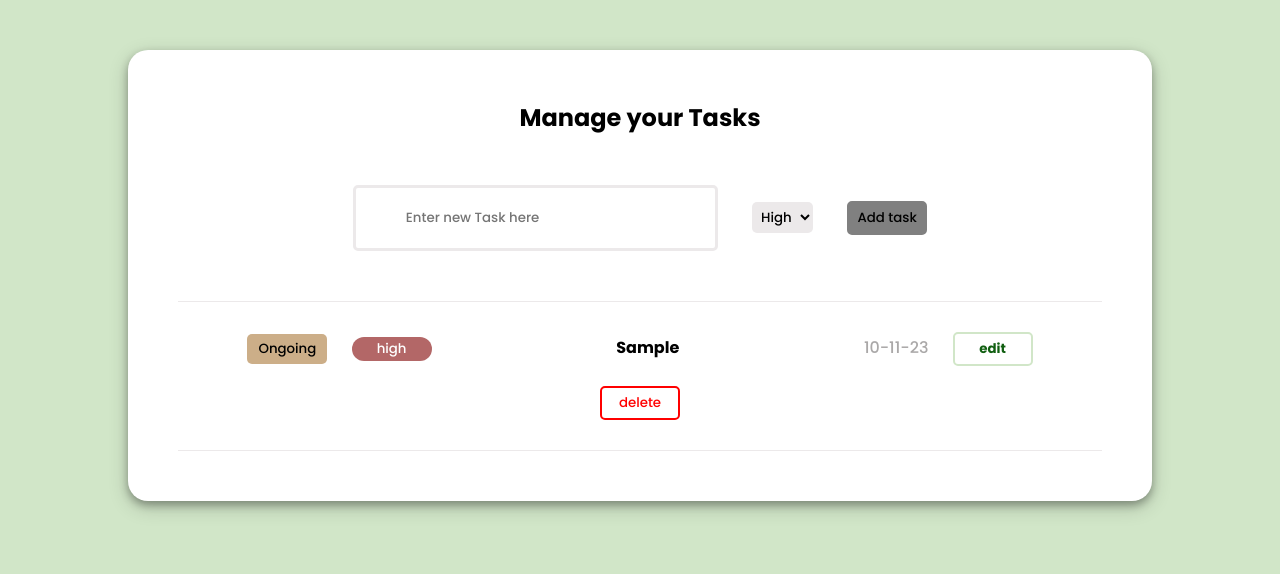
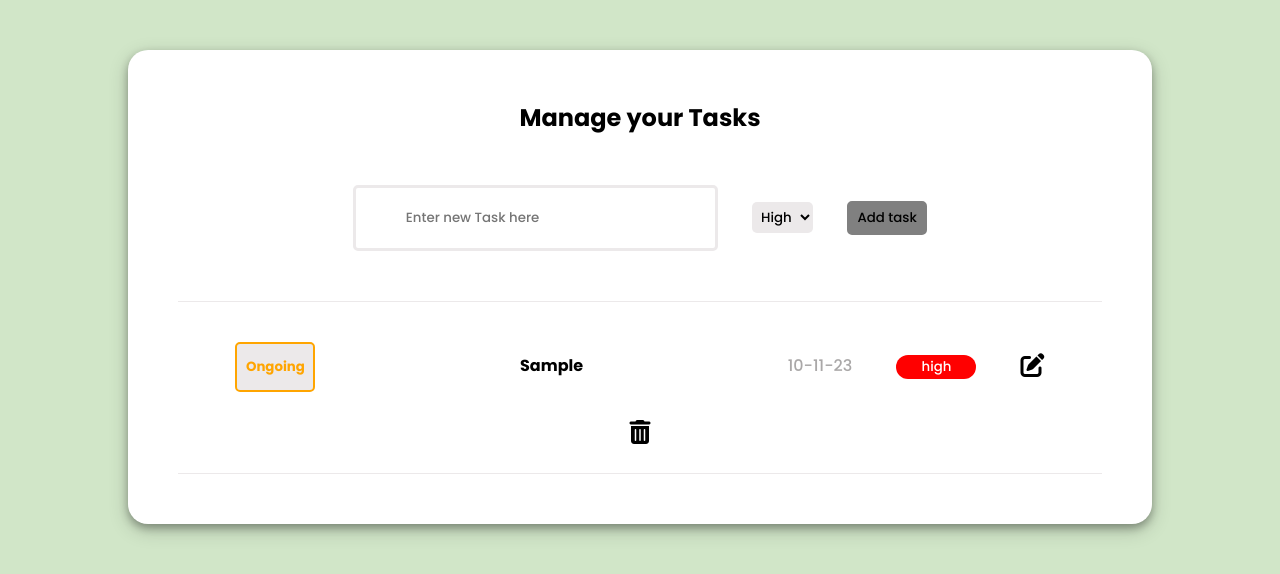
Before and after one commit to NourAlHoda-Ahmad/task_management_js, a plain HTML site: page index.html in a window 1280 px wide. Both pictures are taken after typing "Sample" into the empty fields and a click on the button "Add task". Drawn offline with Linux system fonts and the light colour scheme.

Commit message:
Changed edit,delete buttons to icons , & modified styles.cc

```diff
--- a/css/styles.css
+++ b/css/styles.css
@@ -101,8 +101,8 @@ li{
 
 
 
-li button , span{
-    margin: 10px;
+li button , span,i{
+    margin: 20px;
     text-align: center;
 
 }
@@ -110,13 +110,17 @@ li button , span{
 
 
 .status-button{
-   /* border-radius: 30px; */
-    /* padding: px 20px; */
-    background-color: #ccae88;
+   /* border-radius: 20px; */
+   height: 50px;
+   border: 2px solid orange;
+    color: orange;
+    font-weight: bold;
 
 }
 .finished-status{
-    background-color: #6a9465;
+    border: 2px solid blue;
+    /* background-color: blue; */
+    color: blue;
 
 }
 .task-title {
@@ -140,26 +144,39 @@ li button , span{
 
 .priority-btn.high-priority{
 
-    background-color: rgb(179, 103, 103);
+    background-color: red;
     color: white;
 }
 
 
-.delete-btn{
+/* .delete-btn{
     background-color: white;
     border: 2px solid red;
     color: red;
-    font-weight: 500;
+    font-weight: 500
 
+} */
 
-
+.delete-btn{
+    /* color: red; */
+    font-weight: bold;
+    cursor: pointer;
 }
 
-.edit-btn{
+/* .edit-btn{
     background-color: white;
     border: 2px solid var(--light-green);
     color: rgb(17, 95, 17);
     font-weight: 700;
 
+} */
+
+.edit-btn{
+
+    /* color: rgb(15, 147, 15); */
+    font-weight: bold;
+    cursor: pointer;
+
+
 }
 /* List of task end */
--- a/index.html
+++ b/index.html
@@ -8,6 +8,9 @@
     <link rel="preconnect" href="https://fonts.googleapis.com">
     <link rel="preconnect" href="https://fonts.gstatic.com" crossorigin>
     <link href="https://fonts.googleapis.com/css2?family=Poppins:wght@200;300;500;700&display=swap" rel="stylesheet">
+
+    <!-- Font awesome icons cdn -->
+    <link rel="stylesheet" href="https://cdnjs.cloudflare.com/ajax/libs/font-awesome/6.4.2/css/all.min.css" integrity="sha512-z3gLpd7yknf1YoNbCzqRKc4qyor8gaKU1qmn+CShxbuBusANI9QpRohGBreCFkKxLhei6S9CQXFEbbKuqLg0DA==" crossorigin="anonymous" referrerpolicy="no-referrer" />
 
     <!-- css file -->
     <link rel="stylesheet" href="/css/styles.css">
@@ -34,14 +37,6 @@
 
         <div class="all-tasks">
             <ul class="tasks-list">
-                <!-- <li >
-                    <span>STATUS</span>
-                    <span>PRIORITY</span>
-                    <span>TITLE</span>
-                    <span c>DUE DATE</span>
-
-
-                </li> -->
 
             </ul>
 
--- a/js/scripts.js
+++ b/js/scripts.js
@@ -34,13 +34,12 @@ function add_task_fct() {
 
         let new_task_added = document.createElement('li')
         new_task_added.innerHTML = `
-        <button type="button" class="status-button" id="status-button-${counter_nb_of_tasks}">Ongoing</button>
-
-                    <button type="button" class="priority-btn high-priority" >${input_priority.value}</button>
+                    <button type="button" class="status-button">Ongoing</button>
                     <span class="task-title"> ${input_task.value}</span>
                     <span class="due-date">10-11-23</span>
-                    <button class="edit-btn" id="edit-btn-${counter_nb_of_tasks}">edit</button>
-                    <button class="delete-btn" id="delete-btn-${counter_nb_of_tasks}">delete</button> `
+                    <button type="button" class="priority-btn high-priority" >${input_priority.value}</button>
+                    <i class="edit-btn fas fa-edit fa-xl"></i>
+                    <i class="delete-btn  fas fa-trash-alt fa-xl" label="delete"></i> `
 
         console.log(tasks_list)
         tasks_list.appendChild(new_task_added)
@@ -56,12 +55,12 @@ function add_task_fct() {
 
         let new_task_added = document.createElement('li')
         new_task_added.innerHTML = `
-                    <button type="button" class="status-button" id="status-button-${counter_nb_of_tasks}">Ongoing</button>
-                    <button type="button" class="priority-btn">${input_priority.value}</button>
+                    <button type="button" class="status-button">Ongoing</button>
                     <span class="task-title"> ${input_task.value}</span>
                     <span class="due-date">10-11-23</span>
-                    <button class="edit-btn" id="edit-btn-${counter_nb_of_tasks}">edit</button>
-                    <button class="delete-btn" id="delete-btn-${counter_nb_of_tasks}">delete</button> `
+                    <button type="button" class="priority-btn">${input_priority.value}</button>
+                    <i class="edit-btn fas fa-edit fa-xl"></i>
+                    <i class="delete-btn fas fa-trash-alt fa-xl" label="delete"></i> `
 
         console.log(tasks_list)
         tasks_list.appendChild(new_task_added)
@@ -90,7 +89,8 @@ function add_task_fct() {
     // function to edit task title
     // let edit_btn = document.getElementById(`edit-btn-${counter_nb_of_tasks}`)
     let edit_btn = document.getElementsByClassName('edit-btn')[task_index]
-    let current_due_date = edit_btn.previousElementSibling;
+    let current_priority = edit_btn.previousElementSibling;
+    let current_due_date = current_priority.previousElementSibling;
     let current_task_tile = current_due_date.previousElementSibling;
     console.log(current_task_tile)
 
```
